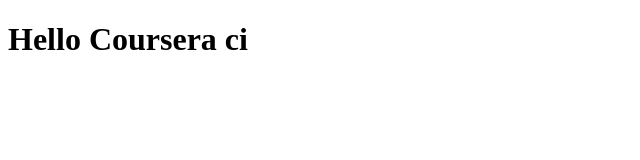
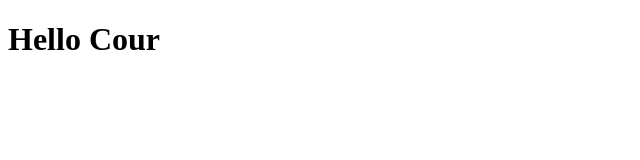
Before and after one commit to antoniomilici/coursera-test, a plain HTML site: page index.html in a window 1280 px wide. Shown: the whole page, without its empty margins (0-640 px from the left). Drawn offline with Linux system fonts and the light colour scheme.

Commit message:
Modif webfile

```diff
--- a/index.html
+++ b/index.html
@@ -5,6 +5,6 @@
         <title>coursera</title>
     </head>
     <body>
-        <h1>Hello Coursera ci</h1>
+        <h1>Hello Cour</h1>
     </body>
 </html>
```
